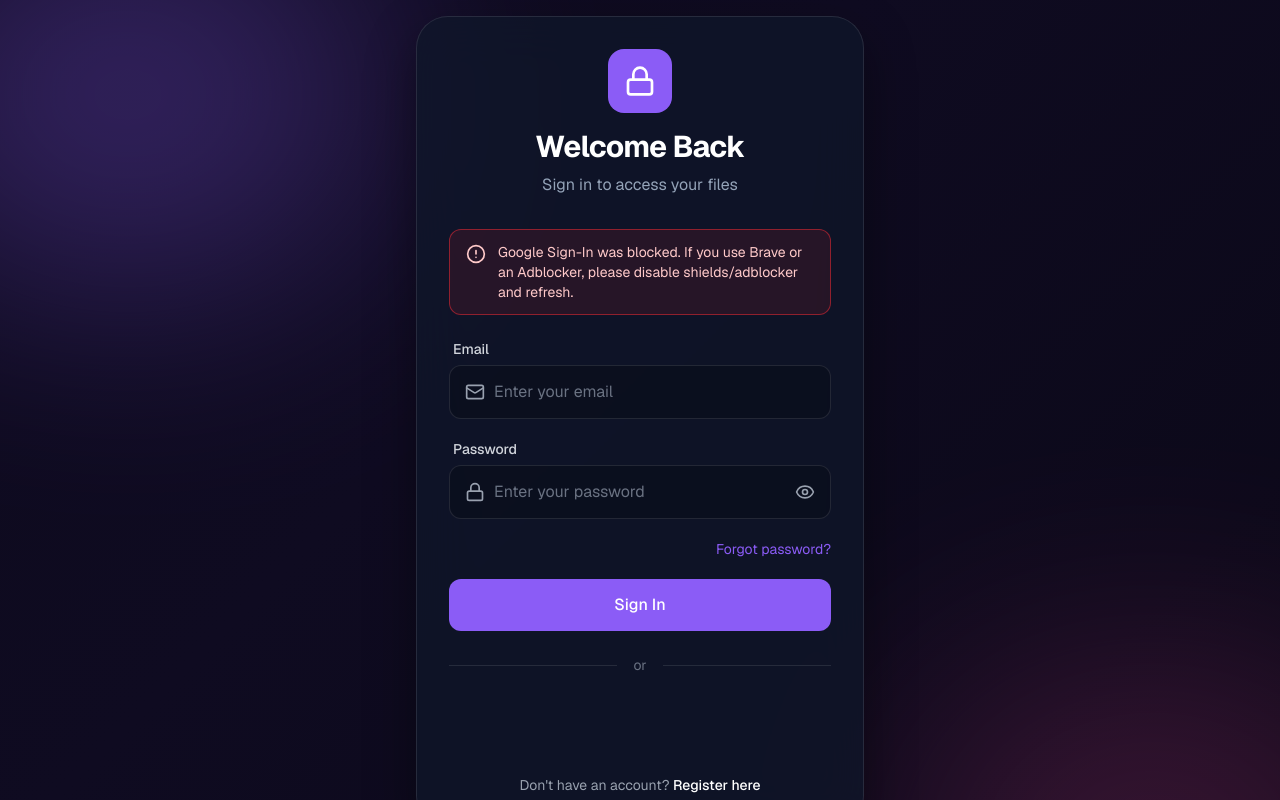
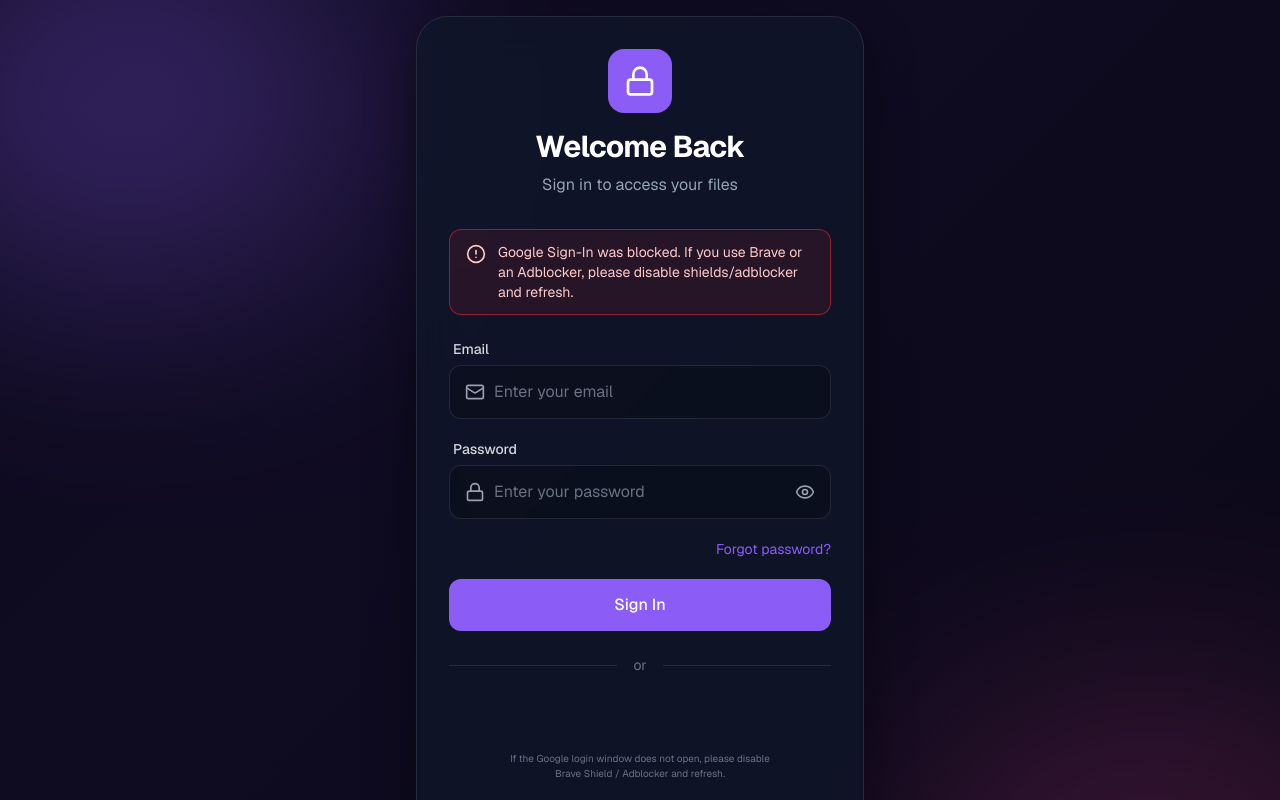
Before and after one commit to Rupam852/Drive_Flow, a Next.js app in the folder frontend/: page /login in a window 1280 px wide. Shown: the top 800 px of the page. Built offline with nearby package versions, Linux system fonts and the light colour scheme; no server answers.

Commit message:
style: Add default adblock soft warning note below Google buttons on Web

```diff
--- a/frontend/src/app/login/page.tsx
+++ b/frontend/src/app/login/page.tsx
@@ -308,8 +308,11 @@ export default function LoginPage() {
             Continue with Google
           </motion.button>
         ) : (
-          <div className="w-full flex justify-center">
+          <div className="w-full flex flex-col items-center justify-center">
             <div id="google-signin-btn" className="w-full min-h-[44px]" />
+            <p className="text-[10px] text-gray-500 mt-2 text-center max-w-[280px]">
+              If the Google login window does not open, please disable Brave Shield / Adblocker and refresh.
+            </p>
           </div>
         )}
 
--- a/frontend/src/app/register/page.tsx
+++ b/frontend/src/app/register/page.tsx
@@ -442,8 +442,11 @@ export default function RegisterPage() {
                 Sign up with Google
               </motion.button>
             ) : (
-              <div className="w-full flex justify-center">
+              <div className="w-full flex flex-col items-center justify-center">
                 <div id="google-signin-btn" className="w-full min-h-[44px]" />
+                <p className="text-[10px] text-gray-500 mt-2 text-center max-w-[280px]">
+                  If the Google login window does not open, please disable Brave Shield / Adblocker and refresh.
+                </p>
               </div>
             )}
 
```
